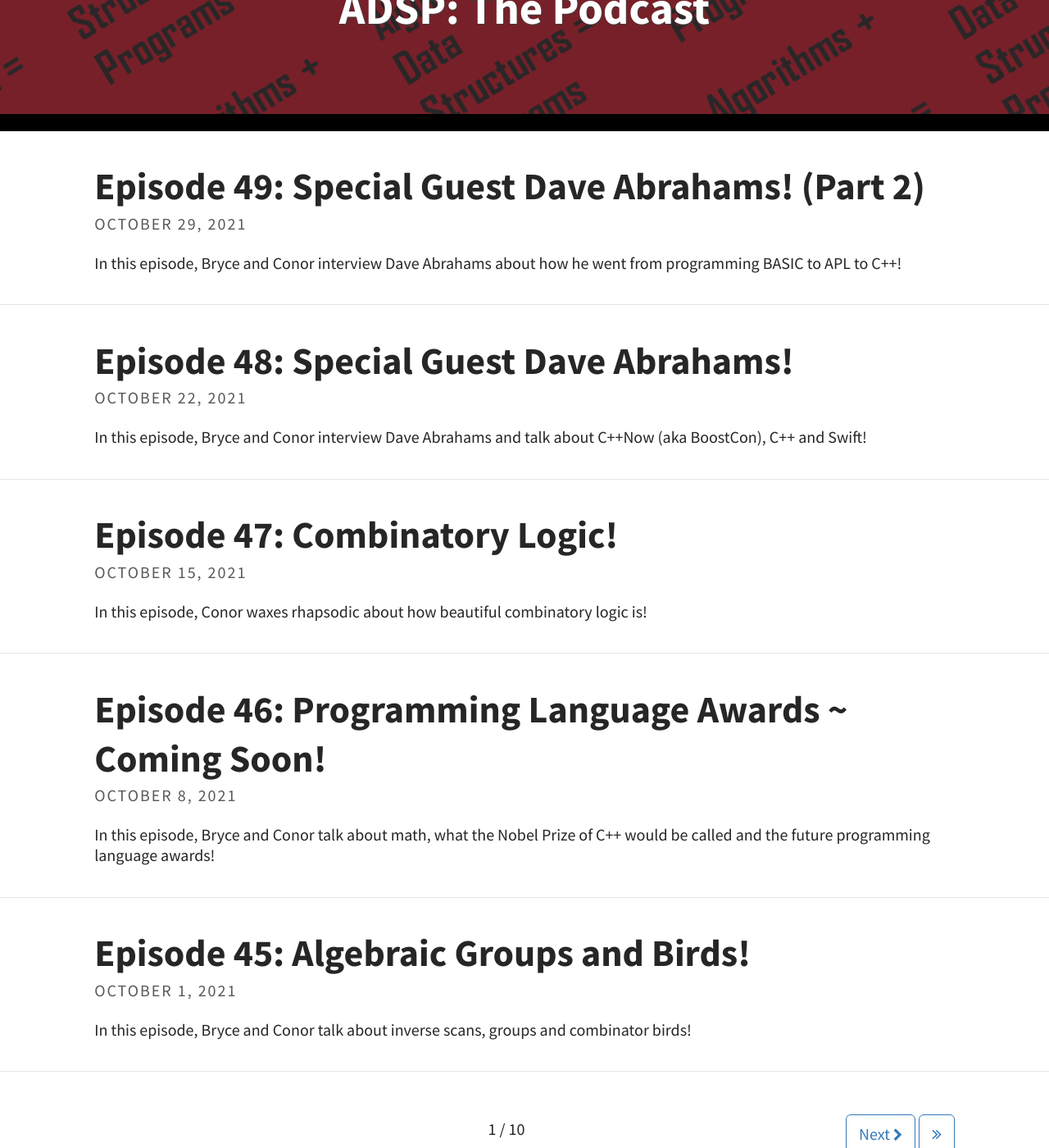
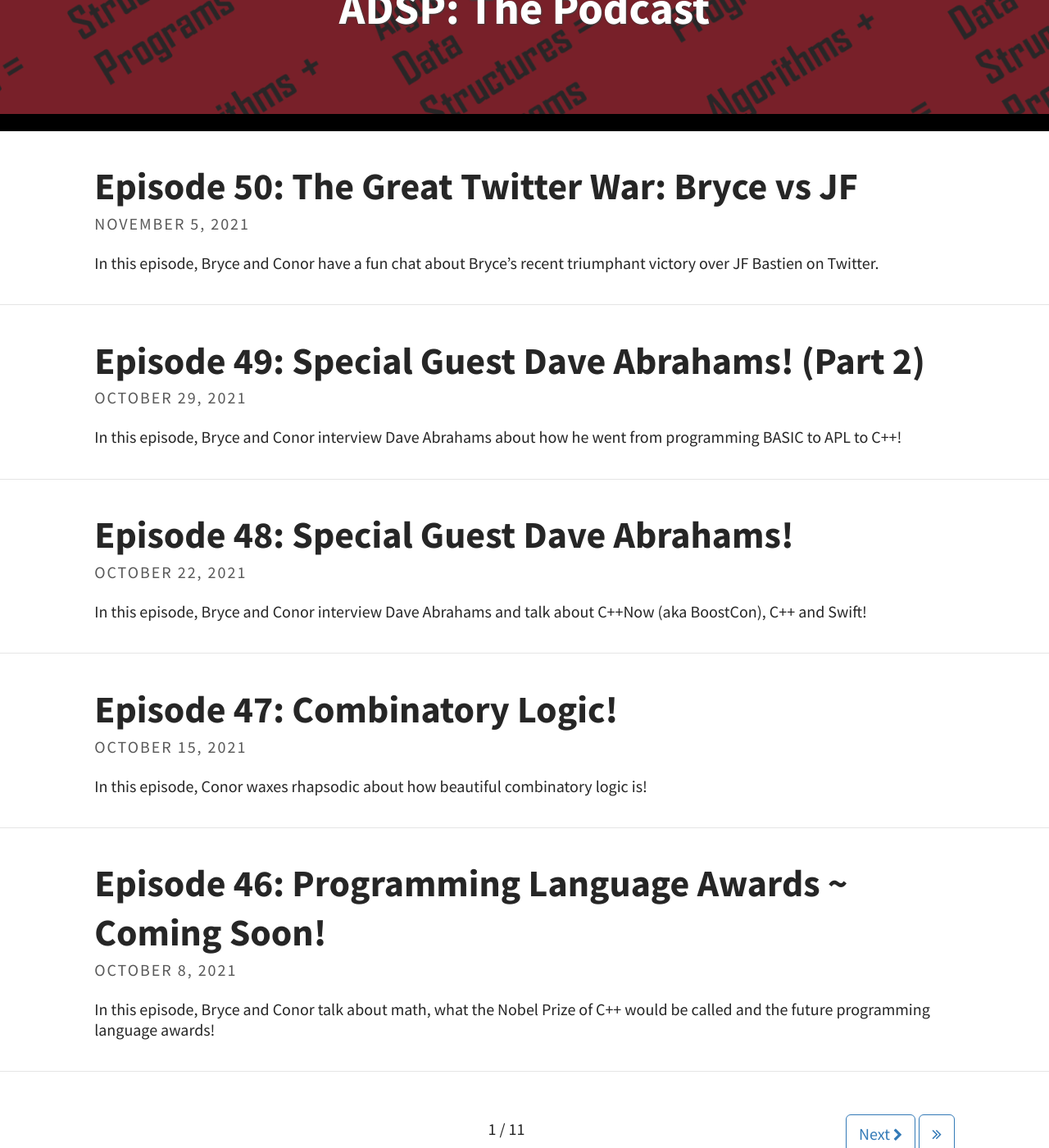
Before and after one commit to codereport/adsp2, a Jekyll site: the page built from index.html, in a window 1280 px wide and 1400 px high, scrolled down 225 px. Shown: the whole window at 82% size. Built offline with Jekyll 4.4.1, drawn with Linux system fonts in a browser that asks for light colours; the list of posts is cut into pages by our own code; some of the changed lines change nothing that is shown.

Commit message:
Episode 50

```diff
--- /dev/null
+++ b/_posts/2021-11-05-Episode-50.md
@@ -0,0 +1,37 @@
+---
+layout: post
+title: "Episode 50: The Great Twitter War: Bryce vs JF"
+tags: [C++, Presentations]
+excerpt_separator: <!--more-->
+---
+
+<div id="buzzsprout-player-9498382"></div><script src="https://www.buzzsprout.com/1501960/9498382-episode-50-the-great-twitter-war-bryce-vs-jf.js?container_id=buzzsprout-player-9498382&player=small" type="text/javascript" charset="utf-8"></script>
+
+<br>In this episode, Bryce and Conor have a fun chat about Bryce's recent triumphant victory over JF Bastien on Twitter.
+
+<!--more-->
+
+### Show Notes
+
+**Date Recorded:** 2021-11-05 <br>
+**Date Released:** 2021-11-05
+
+* [ADSP Episode 49: Special Guest Dave Abrahams! (Part 2)](https://adspthepodcast.com/2021/10/29/Episode-49.html)
+* [ADSP on Twitter](https://twitter.com/adspthepodcast)
+* [Bryce Lelbach on Twitter](https://twitter.com/blelbach)
+* [Conor Hoekstra on Twitter](https://twitter.com/code_report)
+* [JF Bastien on Twitter](https://twitter.com/jfbastien)
+* [Hana Dusíková on Twitter ](https://twitter.com/hankadusikova)
+* [Olivier Giroux](https://twitter.com/__simt__)
+* [ISO C++ Committee](https://isocpp.org/std/the-committee)
+* [CppCon 2017: Hana Dusikova “Regular Expressions Redefined in C++”](https://www.youtube.com/watch?v=3WGsN_Hp9QY)
+* [CppCon 2018: Hana Dusíková “Compile Time Regular Expressions”](https://www.youtube.com/watch?v=QM3W36COnE4)
+* [C++Now 2019: Hana Dusíková “Compile Time Regular Expressions with A Deterministic Finite Automaton”](https://www.youtube.com/watch?v=IO3MO450WX4)
+* [CppNorth Survey](https://surveymonkey.com/r/DZMQ8F9)
+
+### Intro Song Info
+
+Miss You by Sarah Jansen https://soundcloud.com/sarahjansenmusic<br>
+Creative Commons — Attribution 3.0 Unported — CC BY 3.0<br>
+Free Download / Stream: http://bit.ly/l-miss-you<br>
+Music promoted by Audio Library https://youtu.be/iYYxnasvfx8<br>
--- a/pages/episodes.md
+++ b/pages/episodes.md
@@ -9,6 +9,7 @@ List of all episodes.
 
 |   #   |                                                  Title                                                  | Release Date |
 | :---: | :-----------------------------------------------------------------------------------------------------: | :----------: |
+|  50   |       [The Great Twitter War: Bryce vs JF](https://adspthepodcast.com/2021/11/05/Episode-50.html)       |  2021-11-05  |
 |  49   |     [Special Guest Dave Abrahams! (Part 2)](https://adspthepodcast.com/2021/10/29/Episode-49.html)      |  2021-10-29  |
 |  48   |          [Special Guest Dave Abrahams!](https://adspthepodcast.com/2021/10/22/Episode-48.html)          |  2021-10-22  |
 |  47   |               [Combinatory Logic!](https://adspthepodcast.com/2021/10/15/Episode-47.html)               |  2021-10-15  |
```
